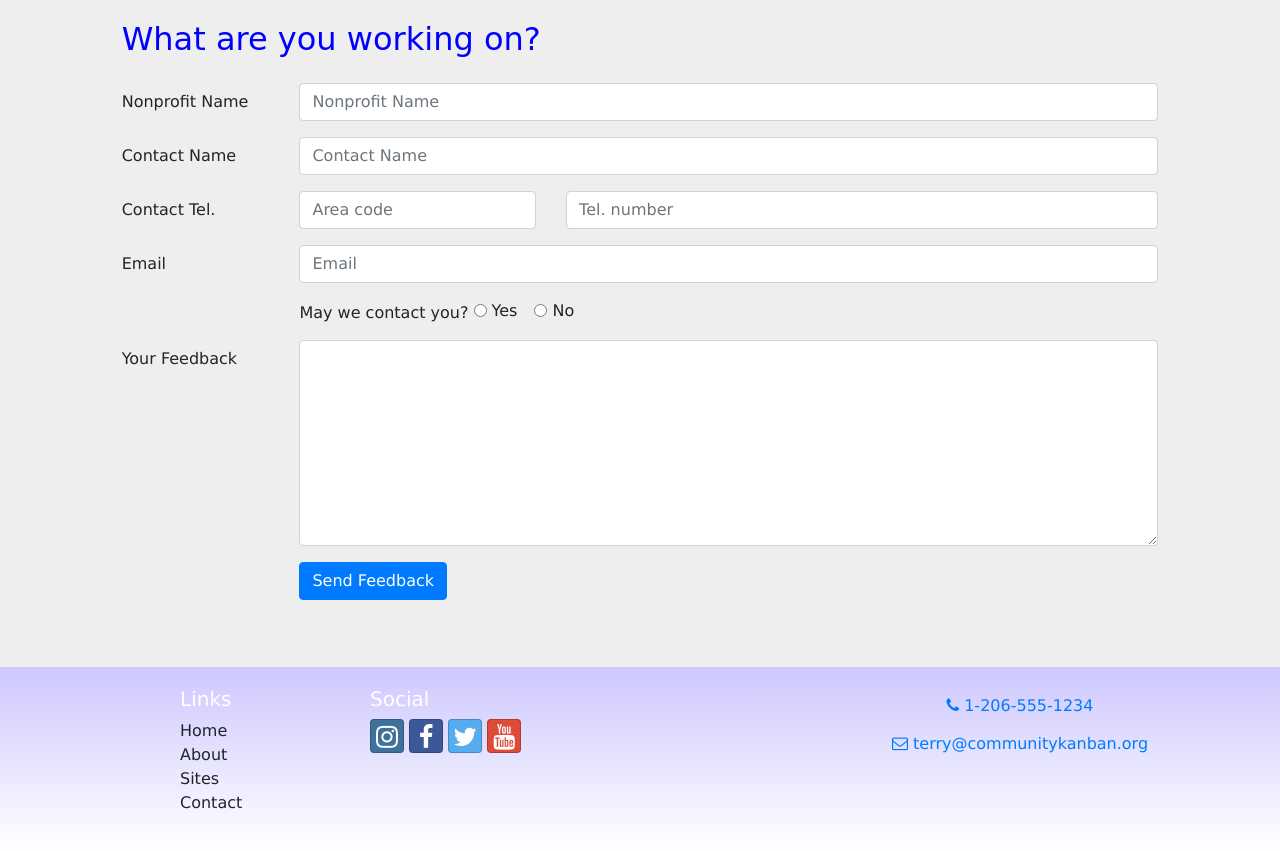
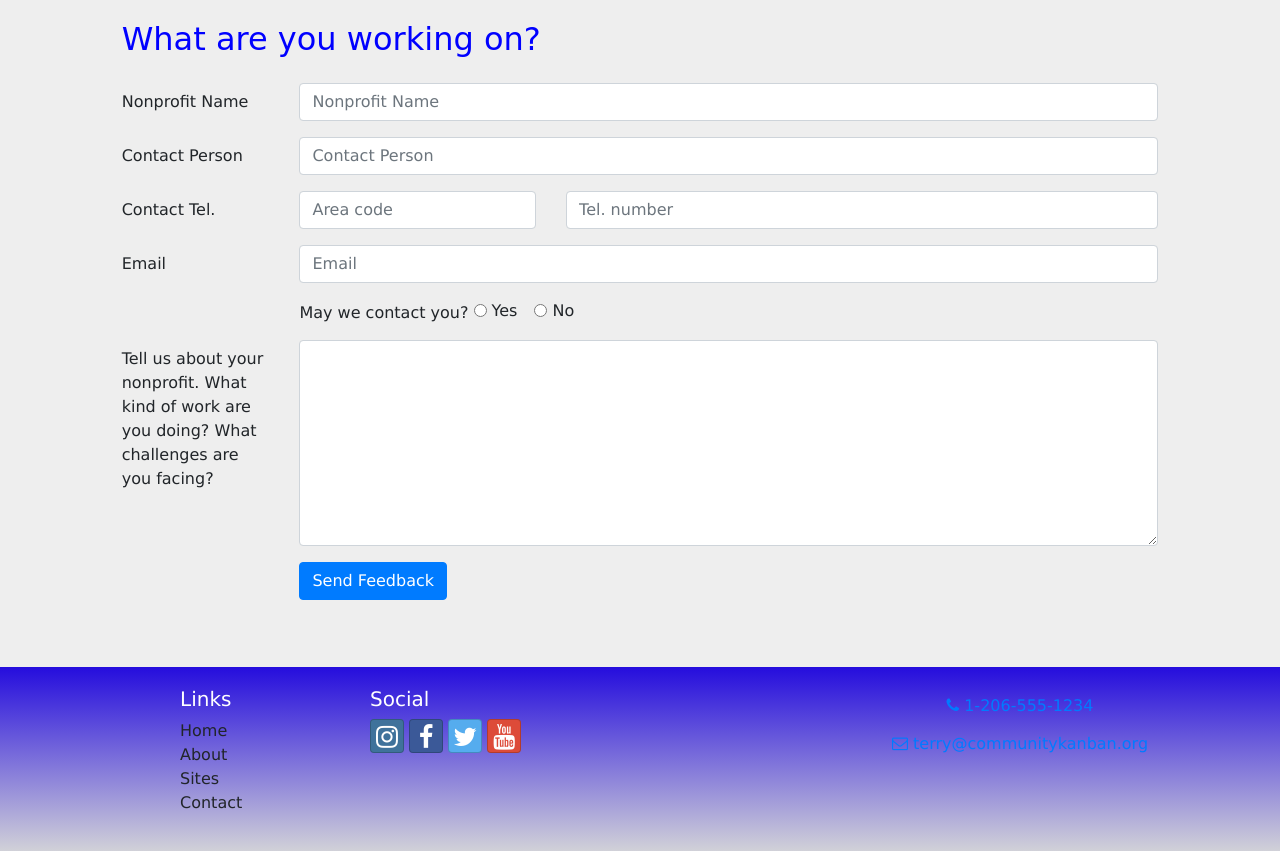
Before and after one commit to mayfiete/communitykanban, a website: page nonprofits-process.html in a window 1280 px wide. Shown: the part 1540-2391 px from the top of the page. Drawn offline with nearby package versions, Linux system fonts and the light colour scheme.

Commit message:
feat: adding some style to index.html

```diff
--- a/css/styles.css
+++ b/css/styles.css
@@ -33,7 +33,7 @@ header h2 {
 }
 
 .site-footer {
-  background-image: linear-gradient(#CEC8FF, white);
+  background-image: linear-gradient(#250ddd, rgb(209, 209, 216));
   padding: 20px 0;
 }
 
--- a/nonprofits-process.html
+++ b/nonprofits-process.html
@@ -297,10 +297,10 @@
                         </div>
                     </div>
                     <div class="form-group row">
-                        <label for="contactName" class="col-md-2 col-form-label">Contact Name</label>
+                        <label for="contactName" class="col-md-2 col-form-label">Contact Person</label>
                         <div class="col-md-10">
                             <input type="text" class="form-control" id="contactName" name="contactName"
-                                placeholder="Contact Name" />
+                                placeholder="Contact Person" />
                         </div>
                     </div>
                     <div class="form-group row">
@@ -335,7 +335,9 @@
                         </div>
                     </div>
                     <div class="form-group row">
-                        <label for="feedback" class="col-md-2 col-form-label">Your Feedback</label>
+                        <label for="feedback" class="col-md-2 col-form-label">Tell us about your nonprofit.
+                            What kind of work are you doing?
+                            What challenges are you facing?</label>
                         <div class="col-md-10">
                             <textarea class="form-control" id="feedback" name="feedback" rows="8"></textarea>
                         </div>
```
Also changed, not shown: index.html (+8 -7 lines).
